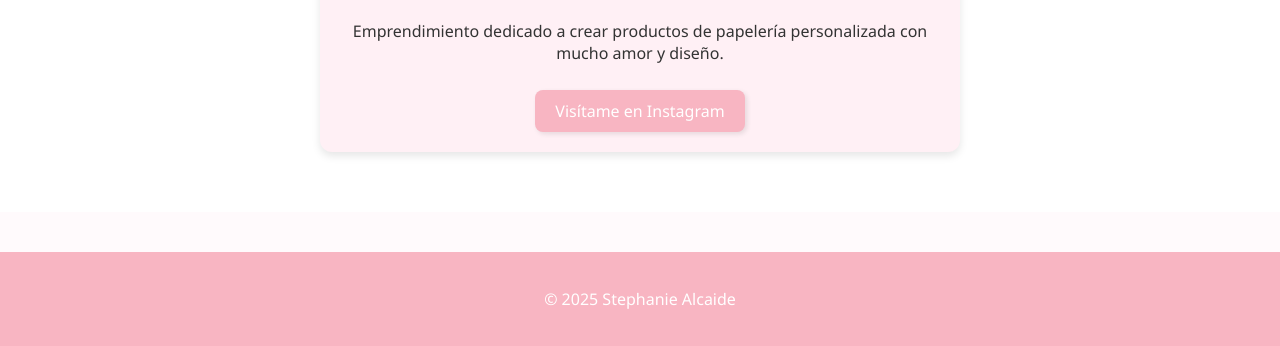
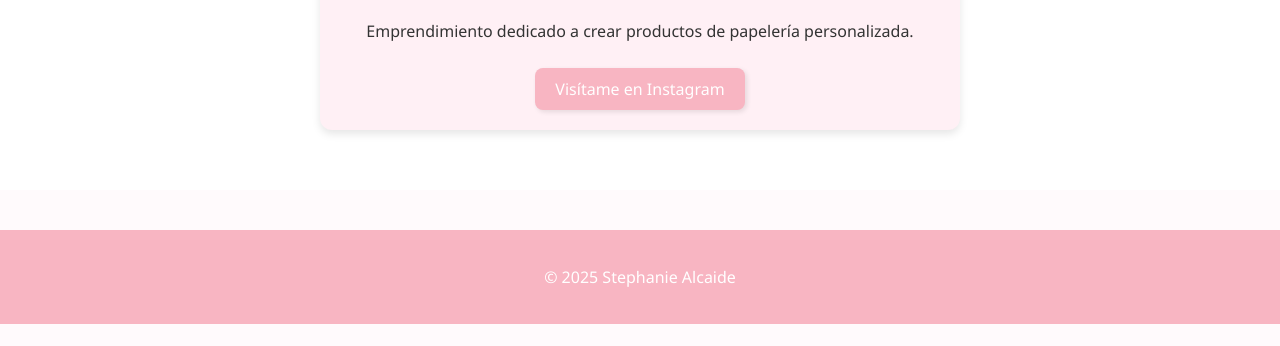
Before and after one commit to StephyAlcaide/PortafolioFinal, a plain HTML site: page index.html in a window 1280 px wide. Shown: the part 1028-1374 px from the top of the page. After the commit the page ends 1352 px from the top, so only its background shows below. Drawn offline with Linux system fonts and the light colour scheme.

```diff
--- a/index.html
+++ b/index.html
@@ -28,7 +28,7 @@
   <div class="proyecto">
     <h3>Timbrarte - Papelería Creativa</h3>
     <img src="Imagentimbrarte/logo.png" alt="Logo Timbrarte" class="logo-timbrarte">
-    <p>Emprendimiento dedicado a crear productos de papelería personalizada con mucho amor y diseño.</p>
+    <p>Emprendimiento dedicado a crear productos de papelería personalizada.</p>
     <a href="https://www.instagram.com/timbrarte_/" class="btn" target="_blank">Visítame en Instagram</a>
   </div>
 
```
